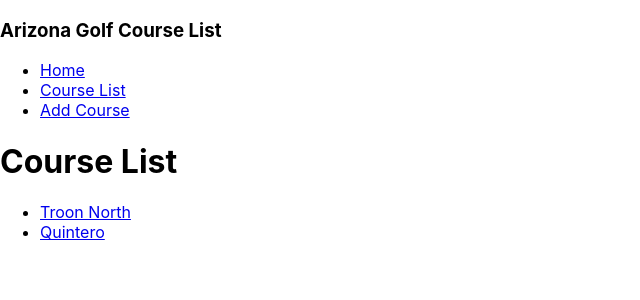
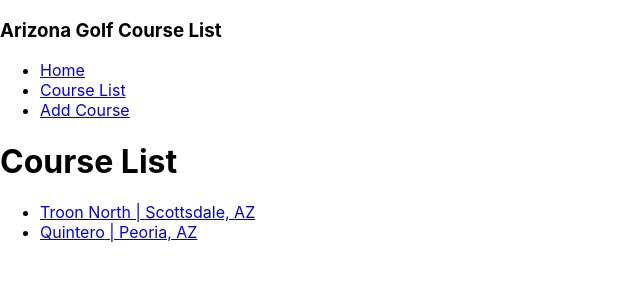
Before and after one commit to andrewzehnder/my-new-repo, a React (Create React App) app in the folder phase-2/phase-2-project-golf/: page /courses in a window 1280 px wide. Shown: the top 300 px of the page, without its empty margins (0-640 px from the left). Built offline with nearby package versions, Linux system fonts and the light colour scheme; data requests are answered from the project's data file.

Commit message:
Adding Material UI

```diff
--- a/phase-2/phase-2-project-golf/package.json
+++ b/phase-2/phase-2-project-golf/package.json
@@ -3,6 +3,9 @@
   "version": "0.1.0",
   "private": true,
   "dependencies": {
+    "@emotion/react": "^11.9.3",
+    "@emotion/styled": "^11.9.3",
+    "@mui/material": "^5.9.2",
     "@testing-library/jest-dom": "^5.16.4",
     "@testing-library/react": "^13.3.0",
     "@testing-library/user-event": "^13.5.0",
--- a/phase-2/phase-2-project-golf/src/components/CourseForm.jsx
+++ b/phase-2/phase-2-project-golf/src/components/CourseForm.jsx
@@ -7,7 +7,9 @@
 
   return (
     <li>
-      <Link to="#">{ course.course }</Link>
+      <Link to="#">
+        { course.course } | {course.location}
+      </Link>
     </li>
   )
 }
```
Also changed, not shown: 1 other file (tests, documents, lock files or other folders).
